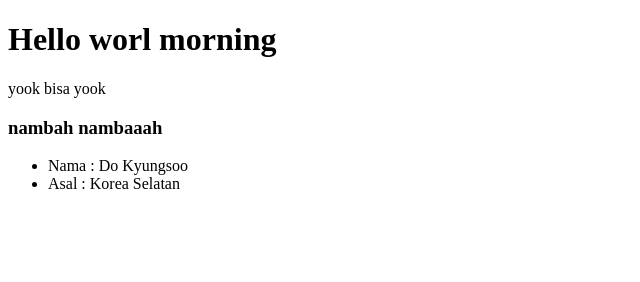
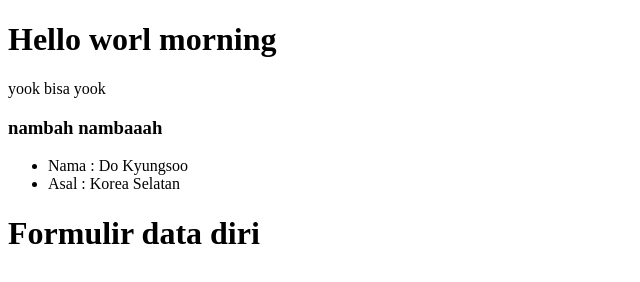
Before and after one commit to Dieva06/belajar-git2, a plain HTML site: page index.html in a window 1280 px wide. Shown: the whole page, without its empty margins (0-640 px from the left). Drawn offline with Linux system fonts and the light colour scheme.

Commit message:
menambah tag h1

```diff
--- a/index.html
+++ b/index.html
@@ -14,5 +14,7 @@
         <li>Nama : Do Kyungsoo </li>
         <li>Asal : Korea Selatan</li>
     </ul>
+
+    <h1>Formulir data diri</h1>
 </body>
 </html>
```
